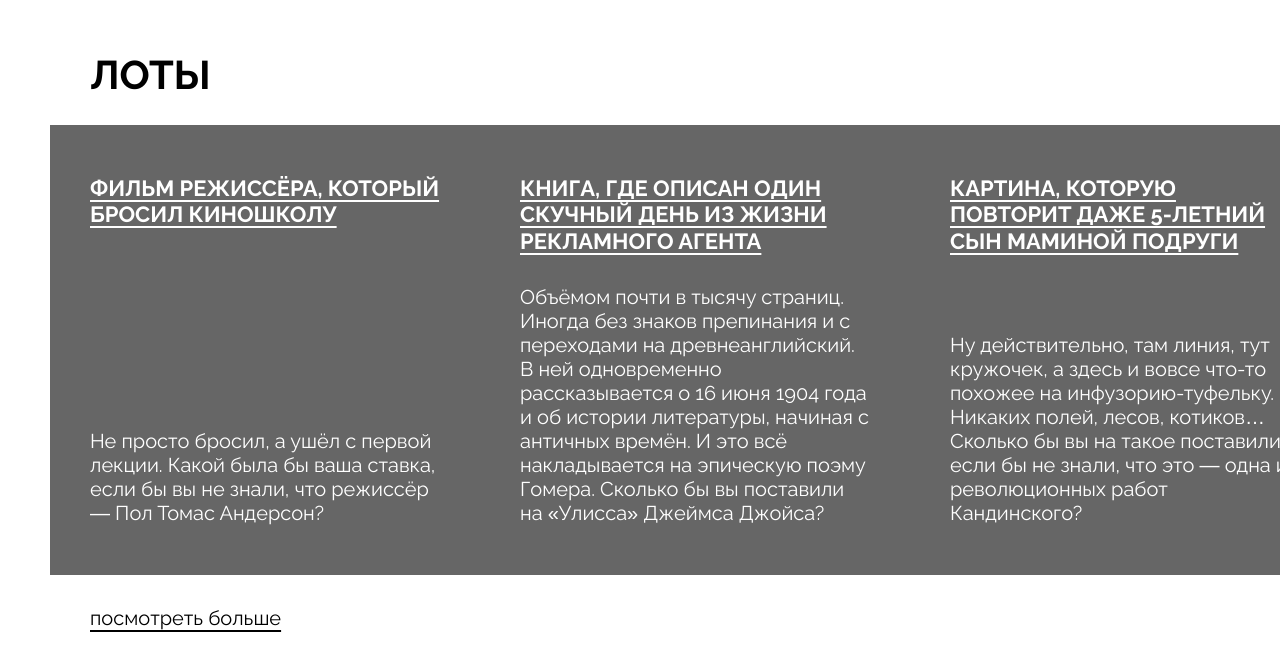
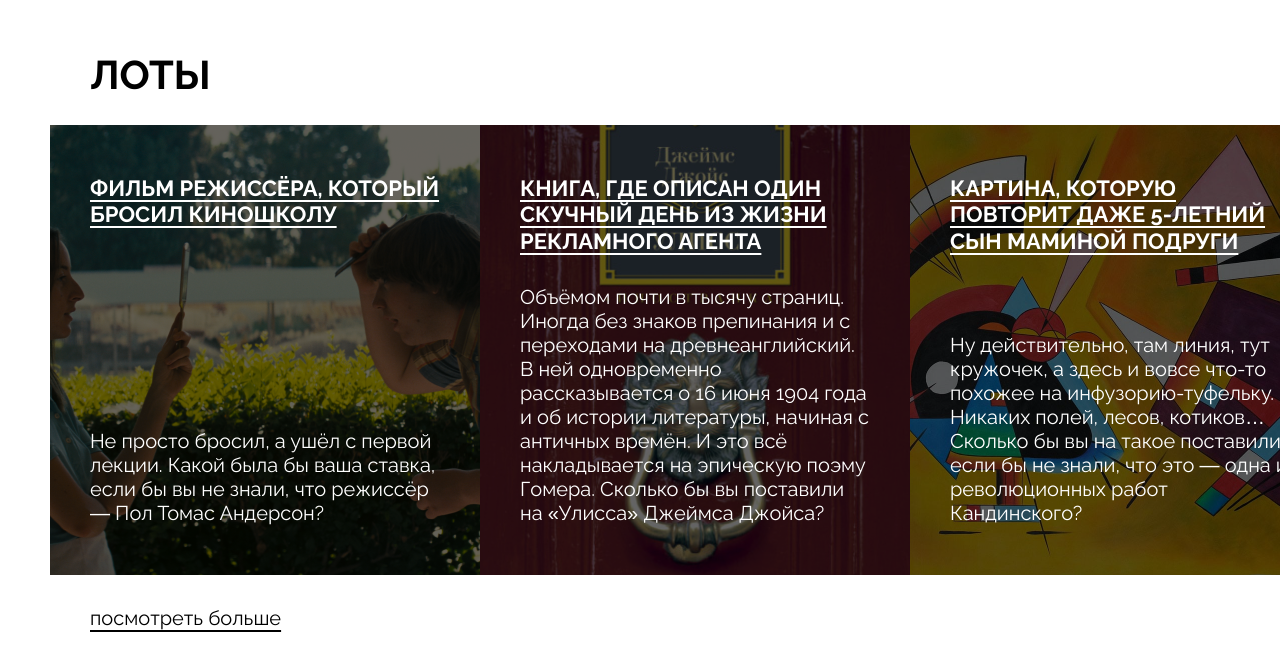
Before and after one commit to valtocom/ono-tebe-nado, a plain HTML site: page index.html in a window 1280 px wide. Shown: the part 1175-1846 px from the top of the page. Drawn offline with Linux system fonts and the light colour scheme.

Commit message:
Tasks completed

```diff
--- a/styles/style.css
+++ b/styles/style.css
@@ -47,7 +47,7 @@
 }
 
 .cover {
-  background-image: url(images/cover.jpg);
+  background-image: url(../images/cover.jpg);
   background-size: cover;
   background-position: center;
   position: relative;
@@ -166,15 +166,15 @@
 }
 
 .card_type_film {
-  background-image: url(images/card-lot-01.jpg);
+  background-image: url(../images/card-lot-01.jpg);
 }
 
 .card_type_book {
-  background-image: url(images/card-lot-02.jpg);
+  background-image: url(../images/card-lot-02.jpg);
 }
 
 .card_type_picture {
-  background-image: url(images/card-lot-03.jpg);
+  background-image: url(../images/card-lot-03.jpg);
 }
 
 .card__title {
```
